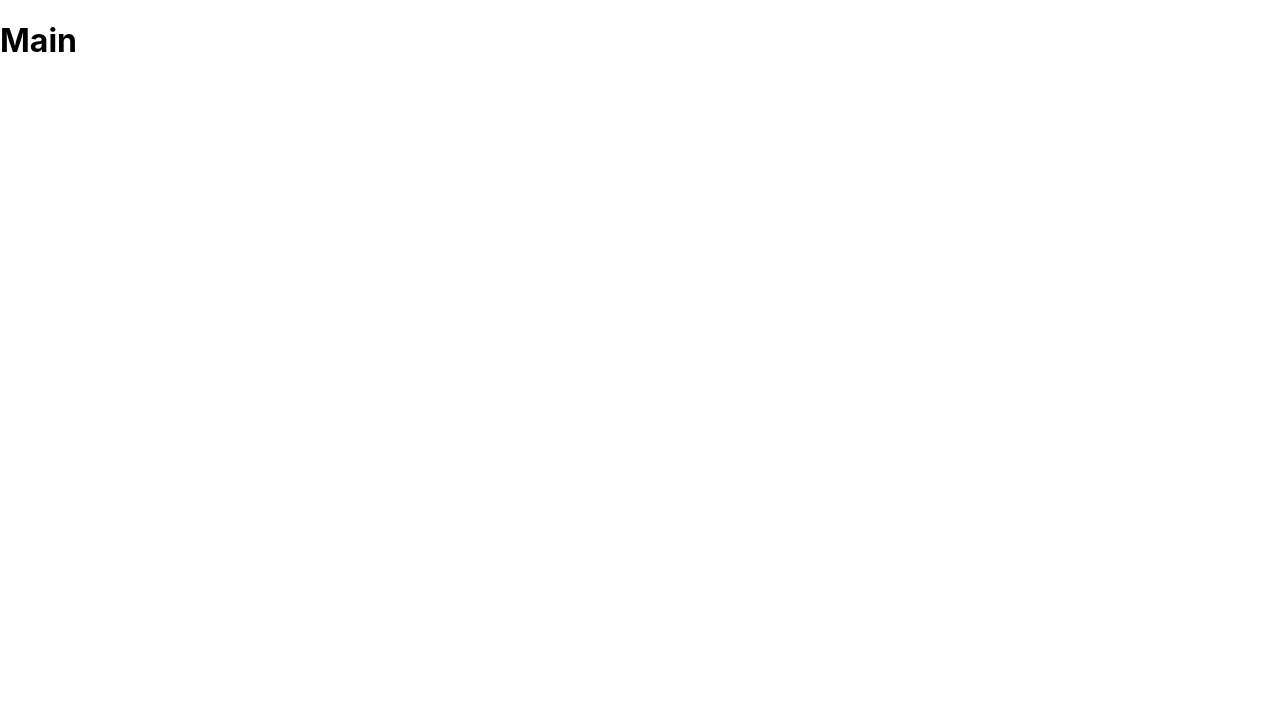
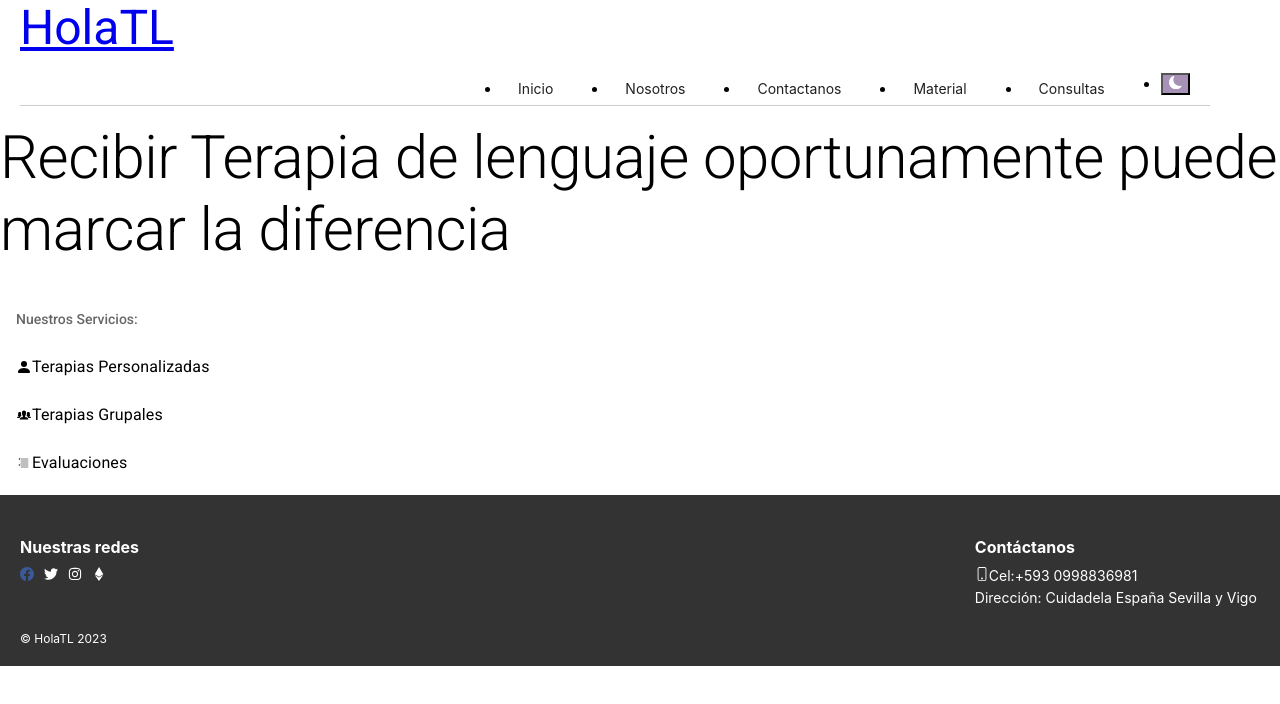
Before and after one commit to 123-code/Hola-Frontend, a React (Create React App) app in the folder produccion/: page / in a window 1280 px wide. Shown: the top 704 px of the page. Built offline with nearby package versions, Linux system fonts and the light colour scheme.

Commit message:
main page changes

```diff
--- a/produccion/src/App.js
+++ b/produccion/src/App.js
@@ -10,15 +10,18 @@ import {
 import Main from './Pages/Main';
 
 import "react-responsive-carousel/lib/styles/carousel.min.css";
-
+import Navbar from './Components/Navbar';
+import Footer from './Components/Footer';
 
 export default class App extends React.Component {
   render(){
     return(
       <Router>
+        <Navbar/>
          <Routes>
          <Route path="/" element={<Main/>} />
          </Routes>
+         <Footer/>
       </Router>
 
     )
--- /dev/null
+++ b/produccion/src/Components/Footer.css
@@ -0,0 +1,86 @@
+footer {
+    background-color: #f5f5f5;
+    padding: 20px;
+    font-size: 14px;
+    display: flex;
+    flex-wrap: wrap;
+    justify-content: space-between;
+    align-items: center;
+
+  }
+
+  .footer__container {
+
+    display: flex;
+    justify-content: space-between;
+    flex-grow: 1;
+    flex-basis: 0;
+    width: 100%;
+  }
+
+  .footer__column {
+    width: 23%;
+    text-align: left;
+  }
+
+  .footer__column h4 {
+    font-size: 16px;
+    margin-bottom: 10px;
+  }
+
+  .footer__column ul {
+    list-style: none;
+    margin: 0;
+    padding: 0;
+  }
+
+  .footer__column li {
+    margin-bottom: 5px;
+  }
+
+  .footer__column a {
+    color: #333;
+    text-decoration: none;
+  }
+
+  .footer__column a:hover {
+    text-decoration: underline;
+  }
+
+  .social-icons {
+    display: flex;
+    list-style: none;
+    margin: 0;
+    padding: 0;
+  }
+
+  .social-icons li {
+    margin-right: 10px;
+  }
+
+  .social-icons a {
+    color:#3b5998;
+}
+
+.social-icons a:hover {
+color: #4267b2;
+}
+
+.footer__bottom {
+width: 100%;
+margin-top: 20px;
+display: flex;
+justify-content: space-between;
+align-items: center;
+}
+
+.footer__bottom p {
+font-size: 12px;
+margin: 0;
+}
+
+.footer__bottom img {
+max-width: 80px;
+height: auto;
+margin-left: auto;
+}
--- /dev/null
+++ b/produccion/src/Components/Footer.jsx
@@ -0,0 +1,44 @@
+import React from 'react';
+import {BsFacebook} from 'react-icons/bs';
+import {FaTwitter} from 'react-icons/fa';
+import {FaInstagram} from 'react-icons/fa';
+import {SiEthereum} from 'react-icons/si';
+import { BsPhone } from 'react-icons/bs';
+import './Footer.css'
+//import logo from '../Imgs/logoRB.png'
+
+const Footer = () => {
+  return (
+    <footer style={{ backgroundColor: '#333', color: '#fff' }}>
+      <div className="footer__container" >
+
+        <div className="footer__column">
+          <h4>Nuestras redes</h4>
+          <ul className="social-icons">
+            <li><a href="#"><i className="fa fa-facebook"></i> <BsFacebook/> </a></li>
+            <li><a href="#"><i className="fa fa-twitter"></i></a><FaTwitter/></li>
+            <li><a href="#"><i className="fa fa-instagram"></i></a><FaInstagram/></li>
+            <li><a href="#"><i className="fa fa-instagram"></i></a><SiEthereum/></li>
+          </ul>
+        </div>
+        <div className="footer__column">
+          <h4>Contáctanos</h4>
+          <ul>
+          <li><BsPhone/><a style={{color:'#fff'}} href="#">Cel:+593 0998836981</a></li>
+          <li> Dirección: Cuidadela España Sevilla y Vigo</li>
+          </ul>
+        </div>
+      </div>
+
+
+
+      <div className="footer__bottom" >
+        <p>© HolaTL 2023</p>
+        {/*<img src={logo} alt="ReactBuilders" />*/}
+
+      </div>
+    </footer>
+  );
+};
+
+export default Footer;
--- /dev/null
+++ b/produccion/src/Components/Frase.jsx
@@ -0,0 +1,33 @@
+import React from 'react'
+import '@fontsource/roboto/300.css';
+import '@fontsource/roboto/400.css';
+import '@fontsource/roboto/500.css';
+import '@fontsource/roboto/700.css';
+import Typography from '@material-ui/core/Typography'
+
+const Frase = () => {
+  return (
+    <>
+      <div>
+        <Typography variant="h2" gutterBottom>
+        Recibir Terapia de lenguaje oportunamente puede marcar la diferencia
+      </Typography>
+        <h1 className="font-mono">
+
+        </h1>
+        <style>
+          {`
+            @media (max-width: 800px) {
+              h1 {
+                font-size: 1rem;
+                padding: 2rem 1rem;
+              }
+            }
+          `}
+        </style>
+      </div>
+    </>
+  )
+}
+
+export default Frase;
--- /dev/null
+++ b/produccion/src/Components/Navbar.jsx
@@ -0,0 +1,87 @@
+import React, { useState } from "react";
+import "./navbar.css";
+import { Button, Space } from 'antd';
+import {BsSun} from 'react-icons/bs'
+import {BsFillMoonFill} from 'react-icons/bs'
+import {GiHamburgerMenu} from 'react-icons/gi'
+import Typography from '@material-ui/core/Typography'
+import {useNavigate } from 'react-router-dom'
+
+export default function Navbar() {
+
+  const [isOpen, setIsOpen] = useState(false);
+  const [colorMode, setColorMode] = useState("light");
+  const navigate = useNavigate();
+
+
+  return (
+    <div id="navFix">
+      <div
+        className="navContainer"
+        style={{ backgroundColor: colorMode === "light" ? "white" : "#1a202c" }}
+      >
+        <div className="navWrapper">
+          <div className="navItem">
+            <a href="#Home" className="navLink">
+            <Typography variant="h3" gutterBottom>
+        HolaTL
+      </Typography>
+            </a>
+          </div>
+          <div className="navItem">
+            <div className="navIcon" onClick={() => setIsOpen(!isOpen)}>
+              <i
+                className={isOpen ? "fas fa-times" : "fas fa-bars"}
+                style={{
+                  color: colorMode === "light" ? "black" : "white",
+                }}
+              ><GiHamburgerMenu/></i>
+            </div>
+            <ul className={isOpen ? "navMenu active" : "navMenu"}>
+              <li className="navItem">
+              <Button onClick={()=>{navigate("/")}} type="text">Inicio</Button>
+              </li>
+              <li className="navItem">
+              <Button type="text" onClick={()=>{navigate("/nosotros")}}>Nosotros</Button>
+              </li>
+              <li className="navItem">
+              <Button onClick={()=>{navigate("/contactform")}} type="text">Contactanos</Button>
+              </li>
+              <li className="navItem">
+              <Button onClick={()=>{navigate("/material")}} type="text">Material</Button>
+              </li>
+              <li className="navItem">
+              <Button onClick={()=>{navigate("/nosotros")}} type="text">Consultas</Button>
+              </li>
+              <li className="navItem">
+                <button
+                  className="navLink"
+                  onClick={() =>
+                    setColorMode(colorMode === "light" ? "dark" : "light")
+                  }
+                  style={{
+                    backgroundColor:
+                      colorMode === "light" ? "#a891b7" : "#f56565",
+                    color: colorMode === "light" ? "white" : "black",
+                  }}
+                >
+                  {colorMode === "light" ? <BsFillMoonFill/> : <BsSun/>}
+                </button>
+              </li>
+            </ul>
+          </div>
+        </div>
+      </div>
+      <style jsx>{`
+        @media (min-width: 768px) {
+          .navMenu {
+            display: flex !important;
+          }
+          .navIcon {
+            display: none !important;
+          }
+        }
+      `}</style>
+    </div>
+  );
+}
--- /dev/null
+++ b/produccion/src/Components/navbar.css
@@ -0,0 +1,46 @@
+@media (max-width: 800px) {
+    .navIcon {
+      display: block !important;
+    }
+
+    .navMenu {
+      display: none;
+    }
+
+    .navItem {
+      width: 100%;
+      text-align: center;
+    }
+
+    .navLink{
+      display: block;
+      padding: 10px;
+      text-align: center;
+    }
+
+    .navLink:hover {
+      background-color: #f1f1f1;
+    }
+
+    .active {
+      display: block;
+       border-bottom: 1px solid #ccc;
+    }
+  }
+
+  @media (min-width: 801px) {
+    .navIcon {
+      display: none !important;
+    }
+
+    .navMenu {
+      display: flex !important;
+      justify-content: flex-end;
+      margin-right: 50px;
+      border-bottom: 1px solid #ccc;
+    }
+
+    .navItem {
+      margin: 0 20px;
+    }
+  }
--- /dev/null
+++ b/produccion/src/Pages/Body.jsx
@@ -0,0 +1,45 @@
+import * as React from 'react';
+import { useNavigate } from 'react-router-dom';
+
+import List from '@mui/material/List';
+import ListSubheader from '@mui/material/ListSubheader';
+import ListItemButton from '@mui/material/ListItemButton';
+import ListItemText from '@mui/material/ListItemText';
+import ListItemIcon from '@mui/material/ListItemIcon';
+import InboxIcon from '@mui/icons-material/MoveToInbox';
+import {IoIosPeople} from 'react-icons/io';
+import {BsFillPersonFill} from 'react-icons/bs';
+import{GiChecklist} from 'react-icons/gi';
+
+export default function NestedList() {
+  const [open, setOpen] = React.useState(true);
+  const navigate = useNavigate();
+  const handleClick = () => {
+    setOpen(!open);
+  };
+
+  return (
+    <List>
+      <ListSubheader component="div" id="nested-list-subheader">
+        Nuestros Servicios:
+      </ListSubheader>
+
+
+      <ListItemButton onClick={()=>{navigate("/personalized")}}>
+      <BsFillPersonFill/>
+      <ListItemText primary="Terapias Personalizadas" />
+      </ListItemButton>
+
+      <ListItemButton onClick={()=>{navigate("/grupales")}}>
+      <IoIosPeople />
+      <ListItemText primary="Terapias Grupales" />
+      </ListItemButton>
+
+      <ListItemButton onClick={()=>{navigate("/evaluaciones")}}>
+      <GiChecklist/>
+      <ListItemText primary="Evaluaciones" />
+      </ListItemButton>
+
+    </List>
+  );
+}
--- a/produccion/src/Pages/Main.jsx
+++ b/produccion/src/Pages/Main.jsx
@@ -1,13 +1,29 @@
-import React from 'react';
+import React,{useState,useRef,useEffect} from 'react';
+
+
+import ImageSlider from '../Components/ImageSlider';
+import "react-responsive-carousel/lib/styles/carousel.min.css";
+//import Logo from '../Logo.jpg';
+import Frase from '../Components/Frase';
+
+
+import Body from './Body.jsx';
 
 
 
 
+const Main = (props)=>{
 
-export default function Main() {
-  return (
-    <div>
-      <h1>Main</h1>
-    </div>
-  );
+    return(
+        <>
+
+        <Frase/>
+        <Body/>
+
+
+
+        </>
+    )
 }
+
+export default Main;
```
Also changed, not shown: produccion/src/Components/ImageSlider.jsx (added).
